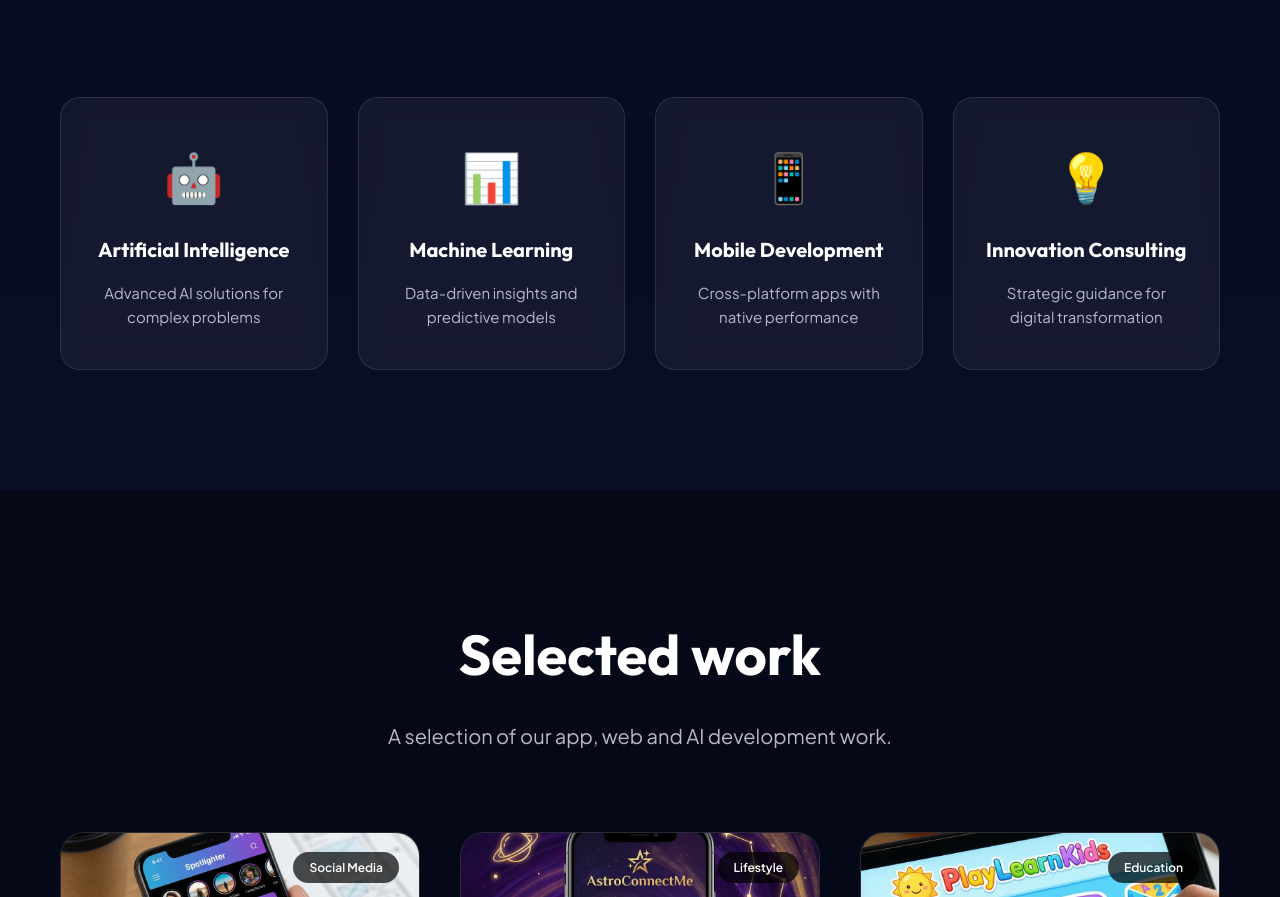
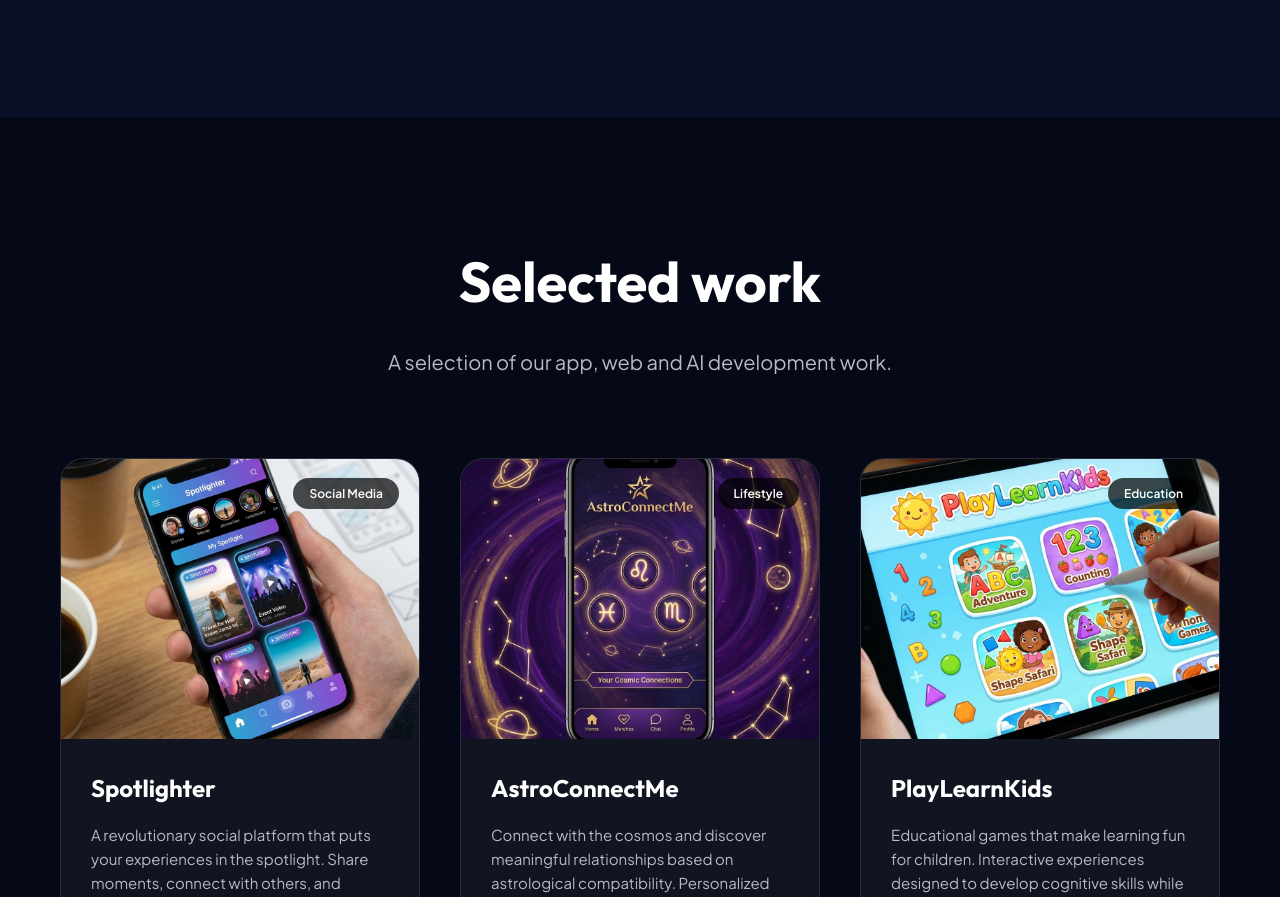
Before and after one commit to neslihan-na/neocodinghub, a plain HTML site: page index.html in a window 1280 px wide. Shown: the part 1685-2582 px from the top of the page. Drawn offline with Linux system fonts and the light colour scheme.

Commit message:
Remove duplicate expertise cards from about section

```diff
--- a/index.html
+++ b/index.html
@@ -110,36 +110,7 @@
                         solutions that drive business growth.
                     </p>
                 </div>
-                <div class="expertise-grid">
-                    <div class="expertise-card">
-                        <div class="expertise-icon">🤖</div>
-                        <h3 data-en="Artificial Intelligence" data-tr="Yapay Zeka">Artificial Intelligence</h3>
-                        <p data-en="Advanced AI solutions for complex problems"
-                            data-tr="Karmaşık problemler için gelişmiş AI çözümleri">Advanced AI solutions for complex
-                            problems</p>
-                    </div>
-                    <div class="expertise-card">
-                        <div class="expertise-icon">📊</div>
-                        <h3 data-en="Machine Learning" data-tr="Makine Öğrenimi">Machine Learning</h3>
-                        <p data-en="Data-driven insights and predictive models"
-                            data-tr="Veri odaklı içgörüler ve tahmin modelleri">Data-driven insights and predictive
-                            models</p>
-                    </div>
-                    <div class="expertise-card">
-                        <div class="expertise-icon">📱</div>
-                        <h3 data-en="Mobile Development" data-tr="Mobil Geliştirme">Mobile Development</h3>
-                        <p data-en="Cross-platform apps with native performance"
-                            data-tr="Yerel performanslı çapraz platform uygulamaları">Cross-platform apps with native
-                            performance</p>
-                    </div>
-                    <div class="expertise-card">
-                        <div class="expertise-icon">💡</div>
-                        <h3 data-en="Innovation Consulting" data-tr="İnovasyon Danışmanlığı">Innovation Consulting</h3>
-                        <p data-en="Strategic guidance for digital transformation"
-                            data-tr="Dijital dönüşüm için stratejik rehberlik">Strategic guidance for digital
-                            transformation</p>
-                    </div>
-                </div>
+
             </div>
         </div>
     </section>
```
